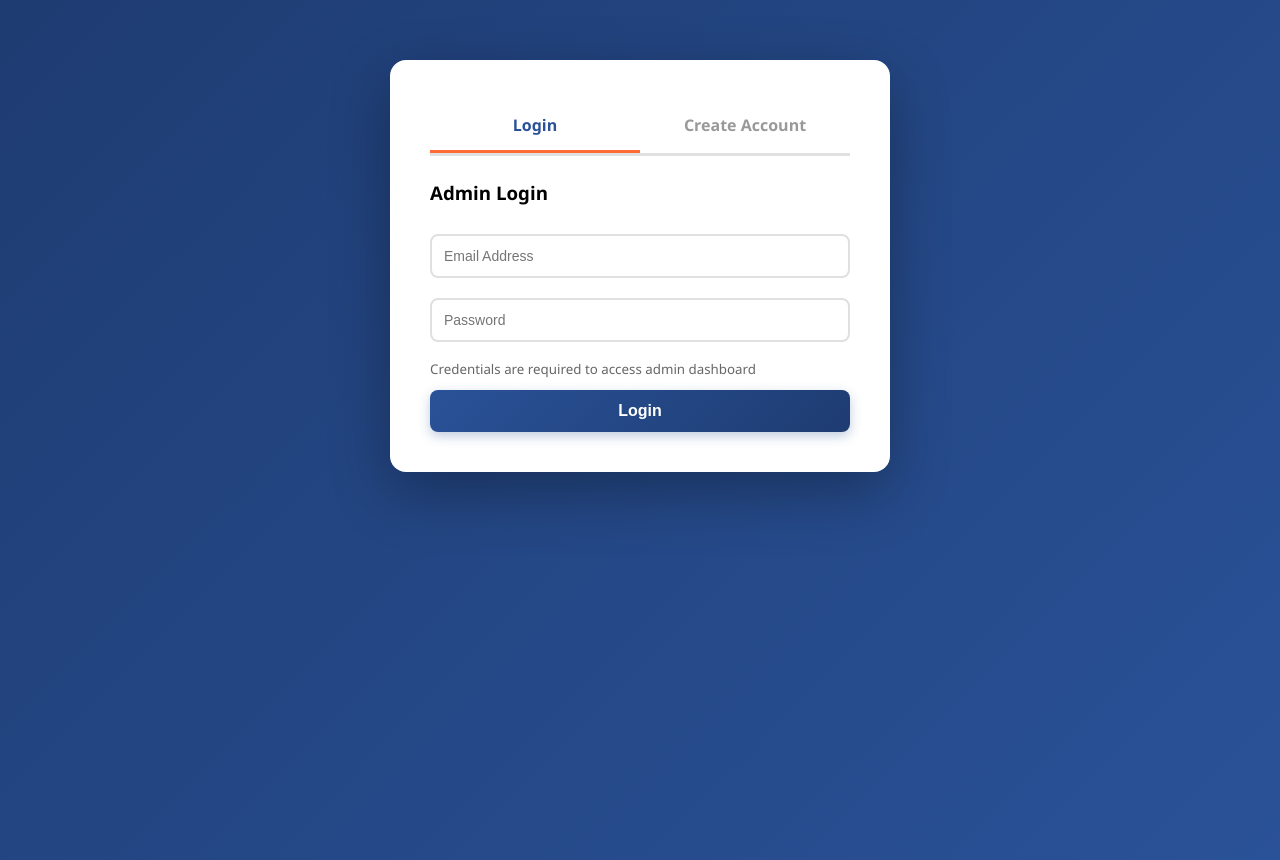
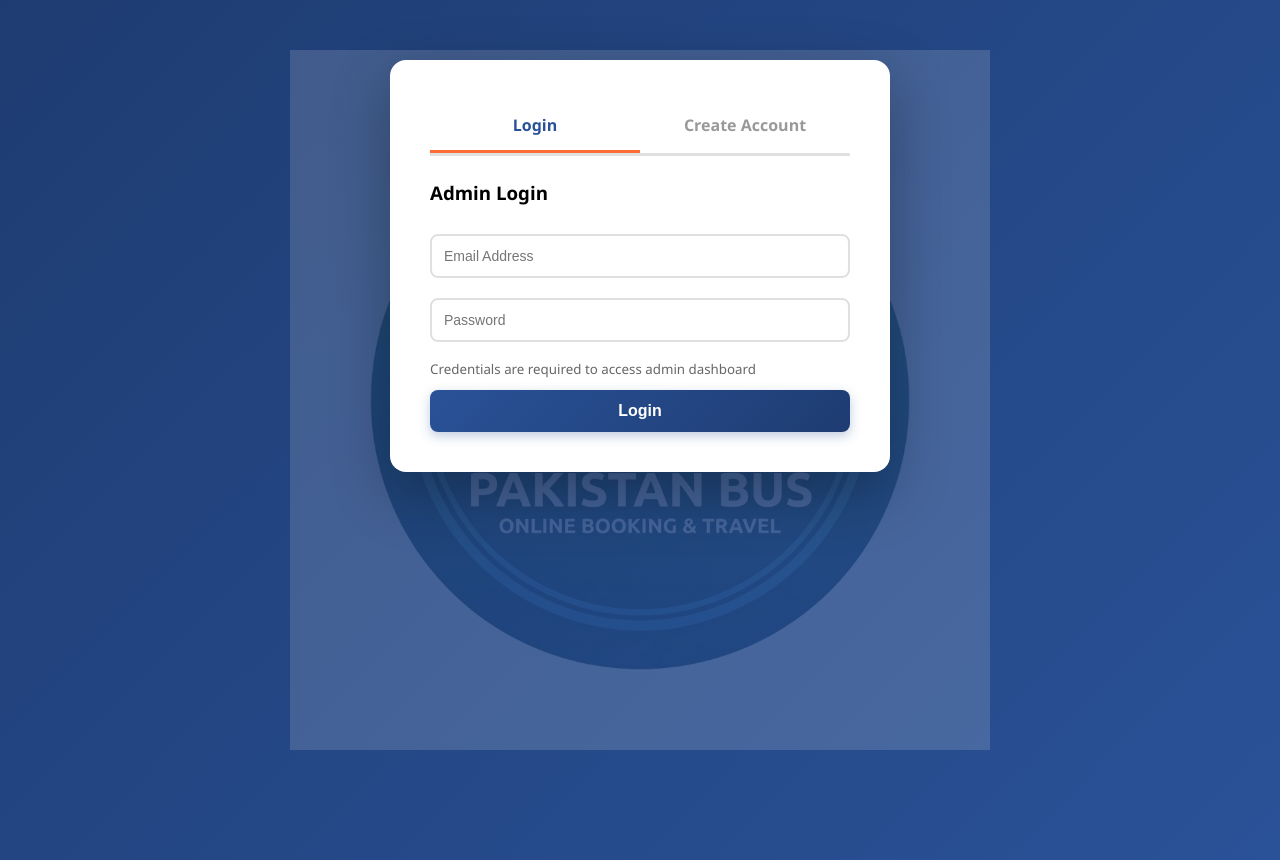
Before and after one commit to Sumeet-Kumar81/PBS, a plain HTML site: page admin_portal.html in a window 1280 px wide. Drawn offline with Linux system fonts and the light colour scheme.

Commit message:
Update admin_portal.html

```diff
--- a/admin_portal.html
+++ b/admin_portal.html
@@ -4,11 +4,11 @@
     <meta charset="UTF-8">
     <meta name="viewport" content="width=device-width, initial-scale=1.0">
     <title>Admin Portal - Bus Services</title>
-    <link rel="icon" type="image/png" href="images/logo.png">
+    <link rel="icon" type="image/png" href="logo.png">
     <style>
         /* --- CSS STYLES --- */
         body { font-family: 'Segoe UI', 'Roboto', sans-serif; background:linear-gradient(135deg,#1e3c72 0%,#2a5298 100%); margin: 0; padding: 0; min-height:100vh; position:relative; }
-        body::before { content:''; position:fixed; top:50%; left:50%; transform:translate(-50%,-50%); width:700px; height:700px; background-image:url('images/logo.png'); background-size:contain; background-repeat:no-repeat; background-position:center; opacity:0.15; pointer-events:none; z-index:0; }
+        body::before { content:''; position:fixed; top:50%; left:50%; transform:translate(-50%,-50%); width:700px; height:700px; background-image:url('logo.png'); background-size:contain; background-repeat:no-repeat; background-position:center; opacity:0.15; pointer-events:none; z-index:0; }
 
         /* Navbar */
         .navbar { background:linear-gradient(90deg,#1e3c72,#2a5298); color: white; padding: 16px 24px; display: flex; justify-content: space-between; align-items:center; box-shadow:0 8px 24px rgba(0,0,0,0.3); position:relative; z-index:10; border-bottom:3px solid #ff6b35; }
```
